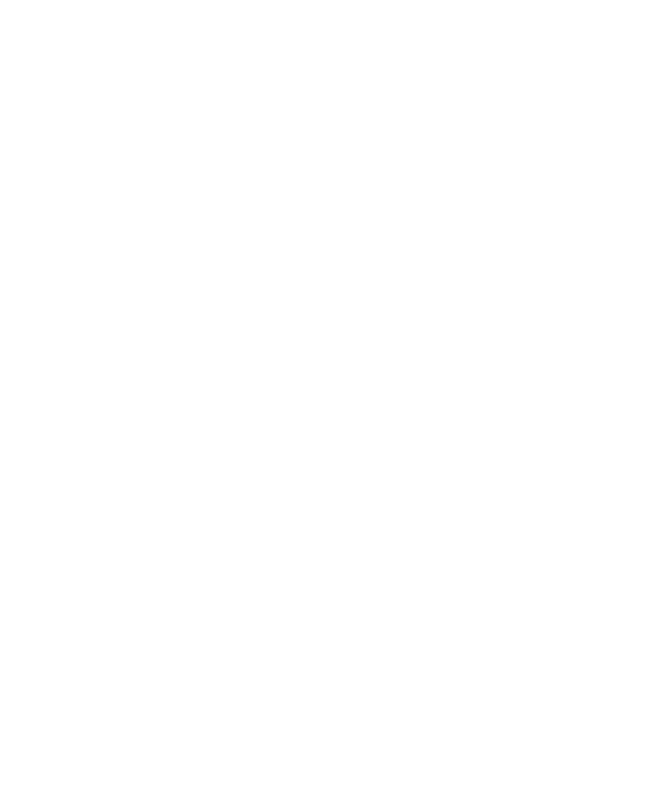
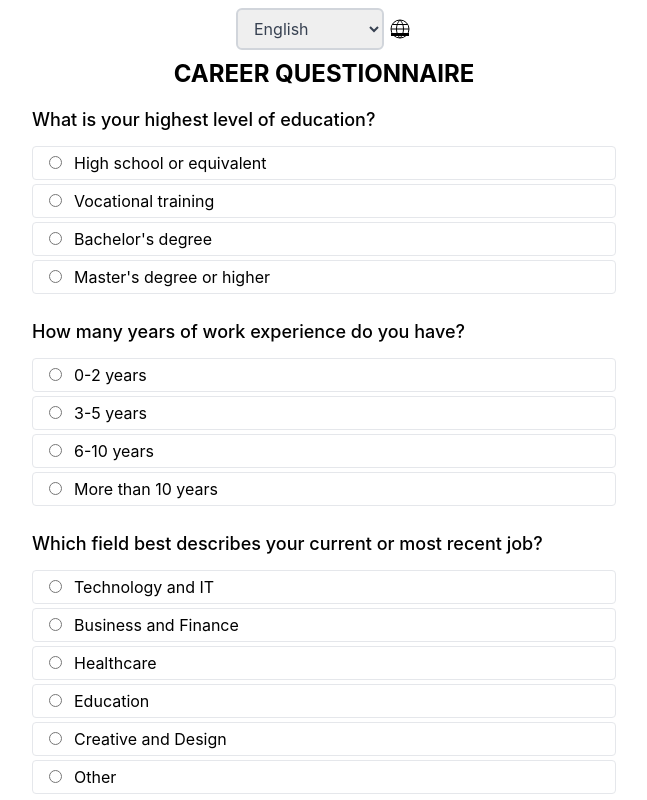
Before and after one commit to snotor-artem-horevyi/career-questionnaire-test-app, a React (Create React App) app: page / in a window 1280 px wide. Shown: the top 800 px of the page, without its empty margins (316-963 px from the left). Built offline with nearby package versions, Linux system fonts and the light colour scheme.

Commit message:
setup git pages

```diff
--- a/package.json
+++ b/package.json
@@ -1,7 +1,7 @@
 {
   "name": "app",
   "version": "0.1.0",
-  "homepage": "https://snotor-artem-horevyi.github.io/career-questionnaire-test-app/",
+  "homepage": "/career-questionnaire-test-app/",
   "private": true,
   "dependencies": {
     "react": "^18.2.0",
--- a/src/App.jsx
+++ b/src/App.jsx
@@ -5,9 +5,11 @@
 function App() {
   return (
     <div className="min-h-screen flex flex-row border-b">
-      <Routes>
-        <Route path="/" element={<QuestionnairePage />} />
-      </Routes>
+      {/* <Routes> */}
+        {/* <Route path="/" element={<QuestionnairePage />} /> */}
+      {/* </Routes> */}
+
+      <QuestionnairePage />
     </div>
   );
 }
--- a/src/index.js
+++ b/src/index.js
@@ -3,15 +3,15 @@
 import "./index.css";
 import App from "./App";
 import reportWebVitals from "./reportWebVitals";
-import { BrowserRouter } from "react-router-dom";
+import { HashRouter } from "react-router-dom";
 
 const root = ReactDOM.createRoot(document.getElementById("root"));
 
 root.render(
   <React.StrictMode>
-    <BrowserRouter basename="/career-questionnaire-test-app/">
+    <HashRouter>
       <App />
-    </BrowserRouter>
+    </HashRouter>
   </React.StrictMode>
 );
 
```
